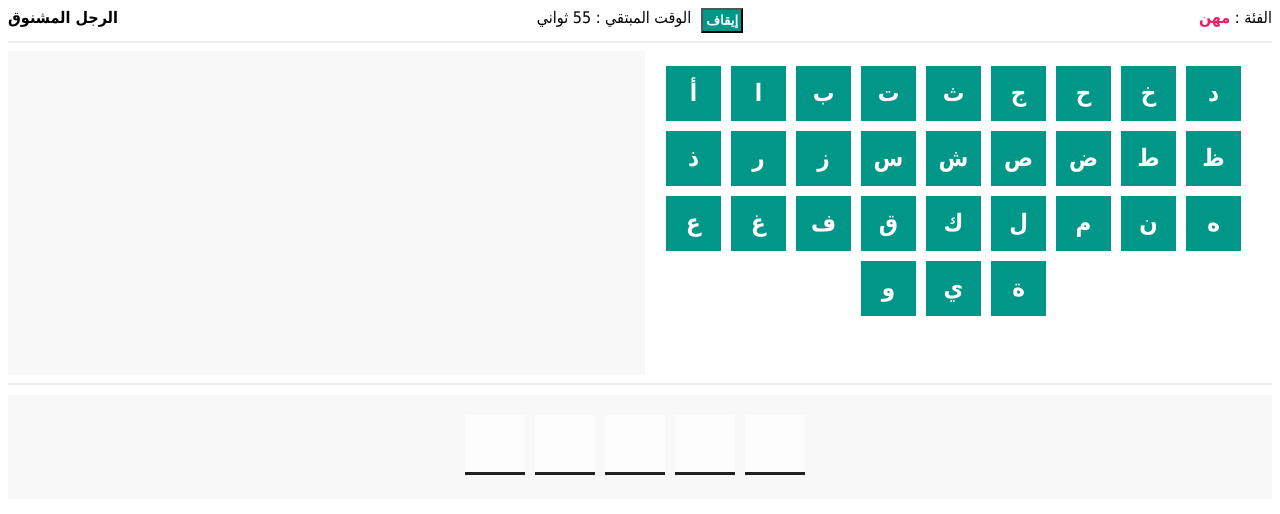
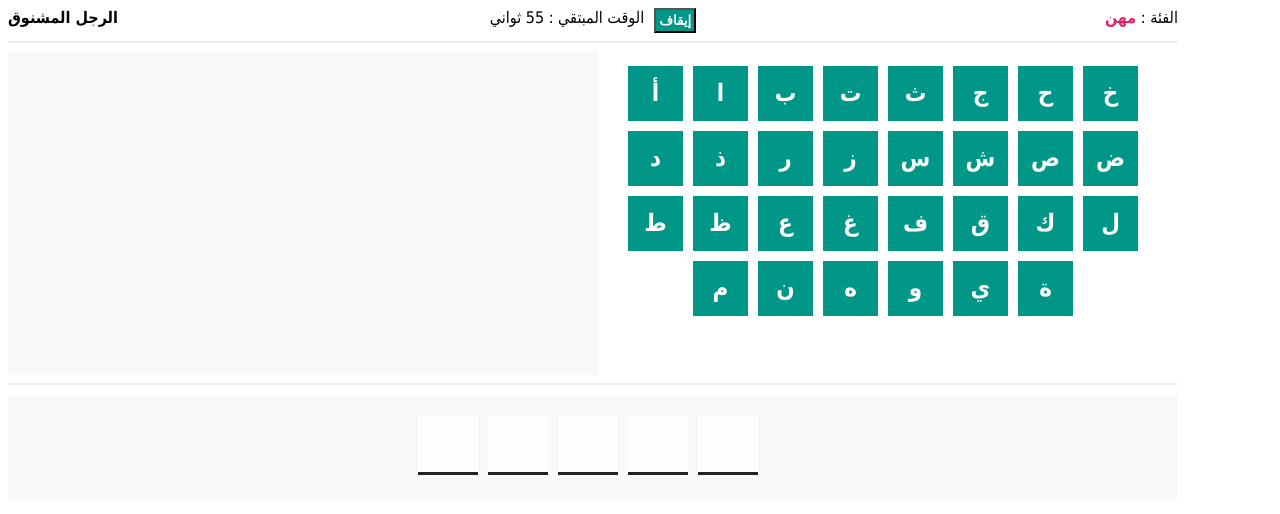
Before and after one commit to Mjeed101/Abdulmjeeddos, a plain HTML site: page index.html in a window 1280 px wide. Drawn offline with Linux system fonts and the light colour scheme.

Commit message:
Update style.css

```diff
--- a/style.css
+++ b/style.css
@@ -1,3 +1,23 @@
+@media (min-width:768px){
+  .container{
+    width: 750px;
+  }
+ }
+
+/* medium */
+@media (min-width:992px){
+  .container{
+    width: 970px;
+  }
+ }
+
+/* large */
+@media (min-width:1200px){
+  .container{
+    width: 1170px;
+  }
+ }
+
 *{
     box-sizing: border-box;
 }
```
